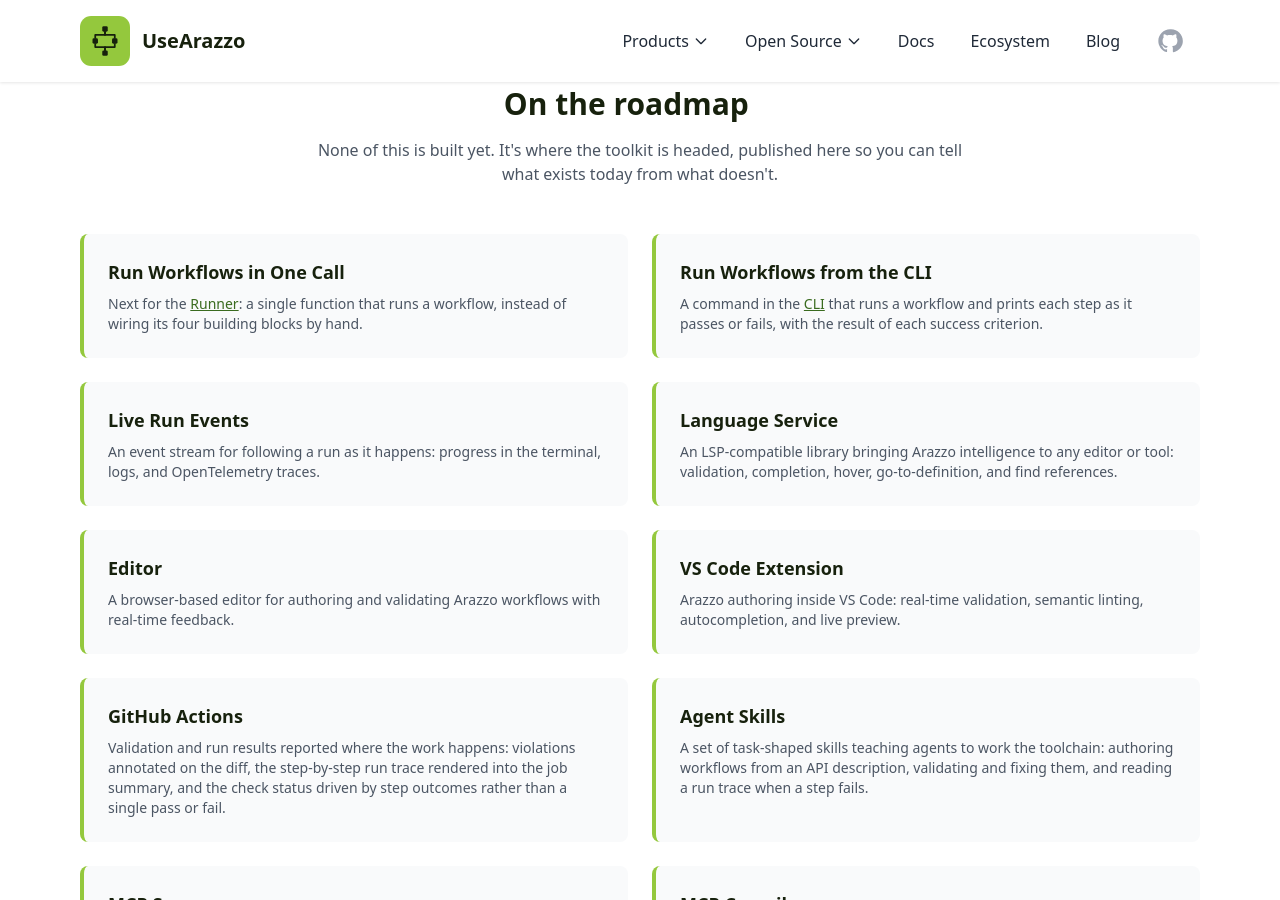
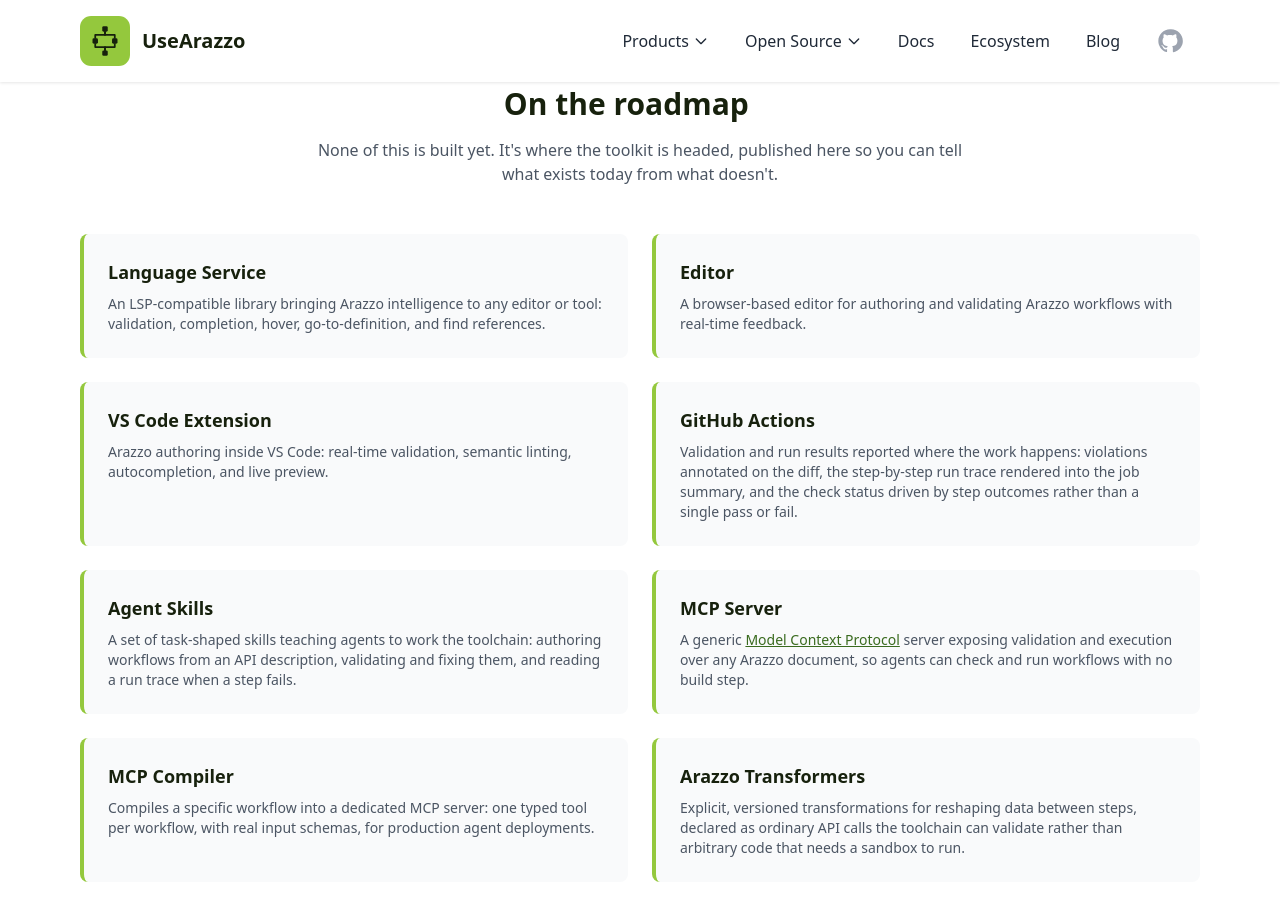
Before and after one commit to usearazzo/website, a Jekyll site: the page built from pages/homepage.html, in a window 1280 px wide and 900 px high, scrolled down 3898 px. Built offline with Jekyll 4.4.1, drawn with Linux system fonts in a browser that asks for light colours.

Commit message:
chore: remove the run-related items from the roadmap
Drop running a workflow in one call, a CLI command to run workflows, and live run events from the homepage roadmap and llms.txt. The runner page and its reference keep their own Coming next sections.

```diff
--- a/llms.txt
+++ b/llms.txt
@@ -80,9 +80,6 @@
 
 None of these are built yet. They are planned, not shipping:
 
-- Run workflows in one call: a single Runner function, instead of composing its four building blocks
-- Run workflows from the CLI: a command that prints each step as it passes or fails, with each success criterion's result
-- Live run events: an event stream for following a run as it happens (terminal progress, logs, OpenTelemetry)
 - Language Service: LSP-compatible library bringing Arazzo intelligence to any editor or tool (validation, completion, hover, go-to-definition, find references)
 - Editor: browser-based editor for authoring and validating Arazzo workflows with real-time feedback
 - VS Code Extension: Arazzo authoring inside VS Code, with real-time validation, semantic linting, autocompletion, live preview
--- a/pages/homepage.html
+++ b/pages/homepage.html
@@ -262,18 +262,6 @@
     </p>
     <div class="grid md:grid-cols-2 gap-6">
       <div class="bg-gray-50 rounded-lg p-6 border-l-4 border-[#94C83D]">
-        <h3 class="text-lg font-bold text-primary-dark mb-2">Run Workflows in One Call</h3>
-        <p class="text-gray-600 text-sm">Next for the <a href="{{ '/runner/' | relative_url }}" class="text-primary-light underline hover:no-underline">Runner</a>: a single function that runs a workflow, instead of wiring its four building blocks by hand.</p>
-      </div>
-      <div class="bg-gray-50 rounded-lg p-6 border-l-4 border-[#94C83D]">
-        <h3 class="text-lg font-bold text-primary-dark mb-2">Run Workflows from the CLI</h3>
-        <p class="text-gray-600 text-sm">A command in the <a href="{{ '/cli/' | relative_url }}" class="text-primary-light underline hover:no-underline">CLI</a> that runs a workflow and prints each step as it passes or fails, with the result of each success criterion.</p>
-      </div>
-      <div class="bg-gray-50 rounded-lg p-6 border-l-4 border-[#94C83D]">
-        <h3 class="text-lg font-bold text-primary-dark mb-2">Live Run Events</h3>
-        <p class="text-gray-600 text-sm">An event stream for following a run as it happens: progress in the terminal, logs, and OpenTelemetry traces.</p>
-      </div>
-      <div class="bg-gray-50 rounded-lg p-6 border-l-4 border-[#94C83D]">
         <h3 class="text-lg font-bold text-primary-dark mb-2">Language Service</h3>
         <p class="text-gray-600 text-sm">An LSP-compatible library bringing Arazzo intelligence to any editor or tool: validation, completion, hover, go-to-definition, and find references.</p>
       </div>
```
Also changed, not shown: CLAUDE.md (+2 -2 lines).
